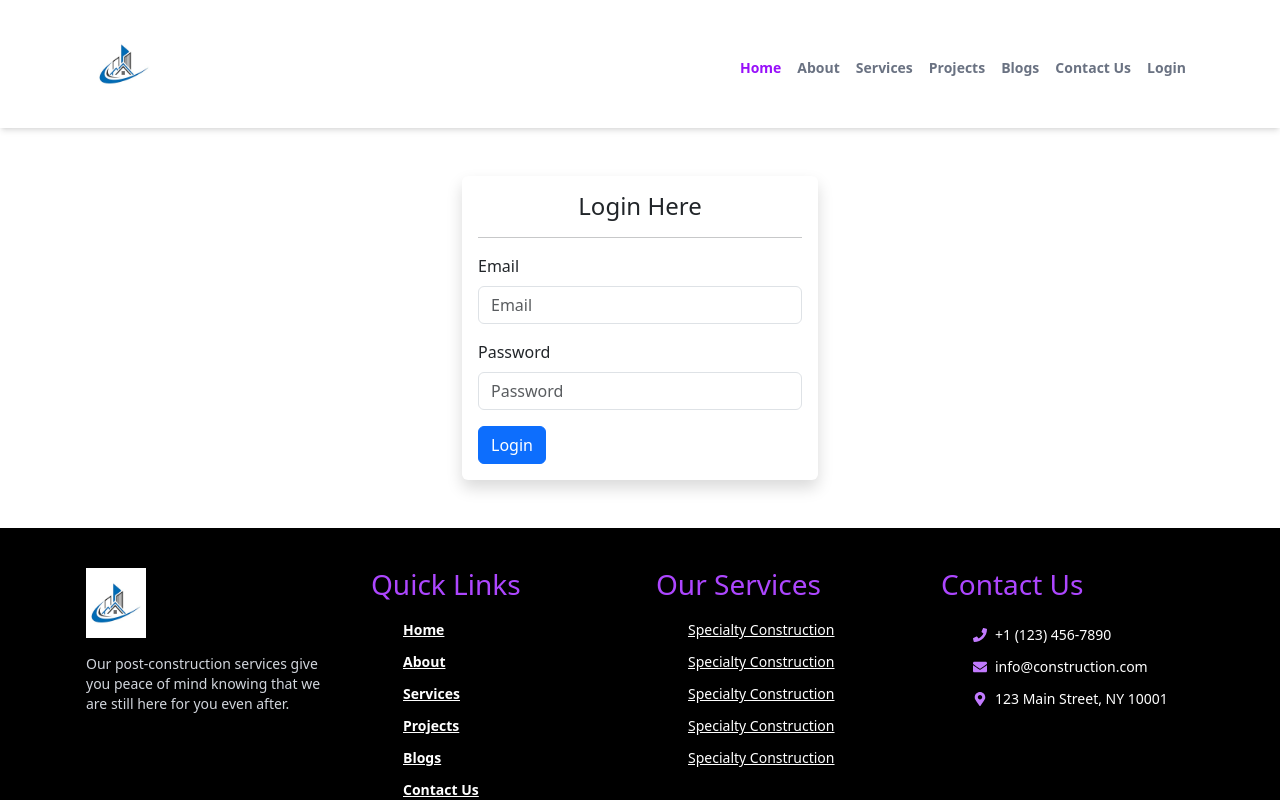
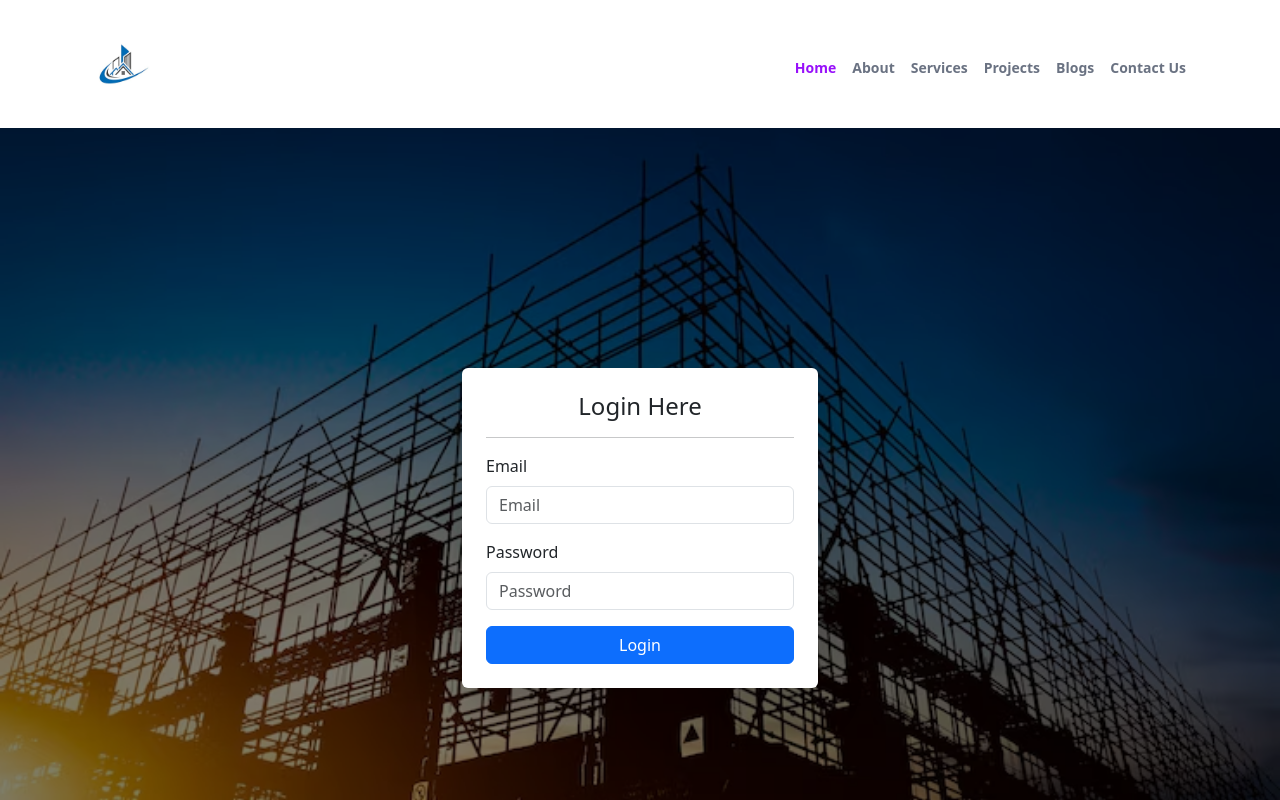
Before and after one commit to cseishrakul/construction, a React (Vite) app in the folder frontend/: page /admin/login in a window 1280 px wide. Shown: the top 800 px of the page. Built offline with nearby package versions, Linux system fonts and the light colour scheme.

Commit message:
Finally done

```diff
--- a/frontend/src/components/frontend/Footer.jsx
+++ b/frontend/src/components/frontend/Footer.jsx
@@ -1,8 +1,6 @@
-import React from "react";
 import { Link, NavLink, useLocation } from "react-router-dom";
 import { FaPhone, FaEnvelope, FaMapMarkerAlt } from "react-icons/fa";
 import logo from "../../assets/logo.jpg";
-
 const Footer = () => {
   const location = useLocation();
 
@@ -28,7 +26,6 @@ const Footer = () => {
             </p>
           </div>
 
-          {/* Column 2: Quick Links */}
           <div className="w-full sm:w-1/2 lg:w-1/4 px-3 mb-8 md:mb-0">
             <h3 className="!text-purple-500 text-xl font-bold mb-3">
               Quick Links
@@ -52,25 +49,14 @@ const Footer = () => {
               ))}
             </ul>
           </div>
-
-          {/* Column 3: Services */}
           <div className="w-full sm:w-1/2 lg:w-1/4 px-3 mb-8 md:mb-0">
             <h3 className="!text-purple-500 text-xl font-bold mb-3">
-              Our Services
+              Working Hours
             </h3>
-            <ul className="space-y-2">
-              {Array(5)
-                .fill("Specialty Construction")
-                .map((service, index) => (
-                  <li key={index}>
-                    <Link
-                      to=""
-                      className="text-white hover:text-purple-400 no-underline text-sm"
-                    >
-                      {service}
-                    </Link>
-                  </li>
-                ))}
+            <ul className="text-sm text-white space-y-2">
+              <li>Mon - Fri: 9:00 AM - 6:00 PM</li>
+              <li>Saturday: 10:00 AM - 4:00 PM</li>
+              <li>Sunday: Closed</li>
             </ul>
           </div>
 
@@ -82,15 +68,15 @@ const Footer = () => {
             <ul className="space-y-3 text-sm text-white">
               <li className="flex items-center gap-2">
                 <FaPhone className="text-purple-400" />
-                <span>+1 (123) 456-7890</span>
+                <span>+880 1734 567890</span>
               </li>
               <li className="flex items-center gap-2">
                 <FaEnvelope className="text-purple-400" />
-                <span>info@construction.com</span>
+                <span>contact@buildCraft.com</span>
               </li>
               <li className="flex items-center gap-2">
                 <FaMapMarkerAlt className="text-purple-400" />
-                <span>123 Main Street, NY 10001</span>
+                <span>Sylhet, Bangladesh</span>
               </li>
             </ul>
           </div>
--- a/frontend/src/components/frontend/Menu.jsx
+++ b/frontend/src/components/frontend/Menu.jsx
@@ -12,7 +12,6 @@ const Menu = () => {
     { to: "/projects", label: "Projects" },
     { to: "/blogs", label: "Blogs" },
     { to: "/contact", label: "Contact Us" },
-    { to: "/admin/login", label: "Login" },
   ];
 
   const handleLinkClick = (link) => {
--- a/frontend/src/pages/backend/Login.jsx
+++ b/frontend/src/pages/backend/Login.jsx
@@ -3,20 +3,24 @@ import { useForm } from "react-hook-form";
 import { useNavigate } from "react-router-dom";
 import { toast } from "react-toastify";
 import { AuthContext } from "../../components/backend/context/Auth";
+import "./Login.css";
+import { apiurl } from "../../components/frontend/Http";
 
 const Login = () => {
   const { login } = useContext(AuthContext);
   const navigate = useNavigate();
+  const [isLoading, setIsLoading] = React.useState(false);
+
   const {
     register,
     handleSubmit,
-    watch,
     formState: { errors },
   } = useForm();
 
   const onSubmit = async (data) => {
+    setIsLoading(true);
     try {
-      const res = await fetch("https://construction-aqri.onrender.com/api/authenticate", {
+      const res = await fetch(apiurl + "authenticate", {
         method: "POST",
         headers: {
           "Content-type": "application/json",
@@ -25,7 +29,6 @@ const Login = () => {
       });
 
       const result = await res.json();
-      // console.log(result);
 
       if (result.status === false) {
         toast.error(result.errors || "Login failed");
@@ -42,33 +45,26 @@ const Login = () => {
     } catch (error) {
       console.error(error);
       toast.error("Something went wrong");
+    } finally {
+      setIsLoading(false);
     }
   };
 
   return (
-    <div className="">
-      <main className="">
-        <div className="container my-5">
-          <div className="login-form my-5">
-            <div className="row">
-              <div className="col-4 mx-auto">
-                <div className="card border-0 shadow">
-                  <div className="card-body">
-                    <form
-                      action=""
-                      className=""
-                      onSubmit={handleSubmit(onSubmit)}
-                    >
+    <main className="login-bg">
+      <div className="container login-form-container">
+        <div className="row justify-content-center">
+          <div className="col-md-5 col-lg-4">
+            <div className="card border-0 shadow-lg">
+              <div className="card-body p-4">
+                <form onSubmit={handleSubmit(onSubmit)}>
                   <h4 className="mb-3 text-center">Login Here</h4>
                   <hr />
                   <div className="mb-3">
-                        <label htmlFor="" className="form-label">
-                          Email
-                        </label>
+                    <label className="form-label">Email</label>
                     <input
                       {...register("email", {
-                            required: "Valid is required",
-                            required: true,
+                        required: "Valid email is required",
                         pattern: {
                           value: /^[A-Z0-9._%+-]+@[A-Z0-9.-]+\.[A-Z]{2,}$/i,
                           message: "Please enter a valid email address",
@@ -77,19 +73,15 @@ const Login = () => {
                       type="email"
                       placeholder="Email"
                       className={`form-control ${
-                            errors.email && "is-invalid"
+                        errors.email ? "is-invalid" : ""
                       }`}
                     />
                     {errors.email && (
-                          <p className="invalid-feedback">
-                            {errors.email?.message}
-                          </p>
+                      <p className="invalid-feedback">{errors.email.message}</p>
                     )}
                   </div>
                   <div className="mb-3">
-                        <label htmlFor="" className="form-label">
-                          Password
-                        </label>
+                    <label className="form-label">Password</label>
                     <input
                       {...register("password", {
                         required: "Password is required",
@@ -97,25 +89,40 @@ const Login = () => {
                       type="password"
                       placeholder="Password"
                       className={`form-control ${
-                            errors.password && "is-invalid"
+                        errors.password ? "is-invalid" : ""
                       }`}
                     />
                     {errors.password && (
                       <p className="invalid-feedback">
-                            {errors.password?.message}
+                        {errors.password.message}
                       </p>
                     )}
                   </div>
-                      <button className="btn btn-primary">Login</button>
+                  <button
+                    className="btn btn-primary w-100"
+                    type="submit"
+                    disabled={isLoading}
+                  >
+                    {isLoading ? (
+                      <>
+                        <span
+                          className="spinner-border spinner-border-sm me-2"
+                          role="status"
+                          aria-hidden="true"
+                        ></span>
+                        Logging in...
+                      </>
+                    ) : (
+                      "Login"
+                    )}
+                  </button>
                 </form>
               </div>
             </div>
           </div>
         </div>
       </div>
-        </div>
     </main>
-    </div>
   );
 };
 
--- /dev/null
+++ b/frontend/src/pages/backend/login.css
@@ -0,0 +1,26 @@
+.login-bg {
+  background-image: url('../../../public/login-bg.avif');
+  background-size: cover;
+  background-position: center;
+  position: relative;
+  min-height: 100vh;
+  display: flex;
+  align-items: center;
+  justify-content: center;
+}
+
+.login-bg::before {
+  content: "";
+  position: absolute;
+  top: 0;
+  left: 0;
+  width: 100%;
+  height: 100%;
+  background-color: rgba(0, 0, 0, 0.5);
+  z-index: 1;
+}
+
+.login-form-container {
+  position: relative;
+  z-index: 2;
+}
--- a/frontend/src/pages/frontend/ContactUs.jsx
+++ b/frontend/src/pages/frontend/ContactUs.jsx
@@ -1,4 +1,4 @@
-import React from "react";
+import React, { useState } from "react";
 import heroImg from "../../assets/about-us.jpg";
 import Hero from "../../components/frontend/Hero";
 import { useForm } from "react-hook-form";
@@ -6,15 +6,17 @@ import { apiurl } from "../../components/frontend/Http";
 import { toast } from "react-toastify";
 
 const ContactUs = () => {
+  const [isLoading, setIsLoading] = useState(false);
   const {
     register,
     handleSubmit,
-    watch,
     reset,
     formState: { errors },
   } = useForm();
 
   const onSubmit = async (data) => {
+    setIsLoading(true);
+    try {
       const res = await fetch(apiurl + "contact-now", {
         method: "POST",
         headers: {
@@ -24,11 +26,17 @@ const ContactUs = () => {
       });
       const result = await res.json();
 
-    if (result.status == true) {
+      if (result.status === true) {
         toast.success(result.message);
         reset();
       } else {
         toast.error(result.message);
+      }
+    } catch (error) {
+      console.error(error);
+      toast.error("Something went wrong");
+    } finally {
+      setIsLoading(false);
     }
   };
 
@@ -50,13 +58,13 @@ const ContactUs = () => {
                   Contact Info
                 </h3>
                 <p className="text-sm text-gray-700 mb-2">
-                  <strong>Phone:</strong> +880 1234 567890
+                  <strong>Phone:</strong> +880 1734 567890
                 </p>
                 <p className="text-sm text-gray-700 mb-2">
-                  <strong>Email:</strong> contact@yourcompany.com
+                  <strong>Email:</strong> contact@buildCraft.com
                 </p>
                 <p className="text-sm text-gray-700">
-                  <strong>Address:</strong> 123 Street, Dhaka, Bangladesh
+                  <strong>Address:</strong> Sylhet, Bangladesh
                 </p>
               </div>
             </div>
@@ -159,12 +167,12 @@ const ContactUs = () => {
                       </label>
                       <textarea
                         {...register("message", {
-                          required: "The message number is required",
+                          required: "The message is required",
                         })}
                         rows="4"
                         placeholder="Your message..."
                         className={`w-full border border-gray-300 rounded-md p-2 form-control ${
-                          errors.phone ? "is-invalid" : ""
+                          errors.message ? "is-invalid" : ""
                         }`}
                       ></textarea>
                       {errors.message && (
@@ -174,11 +182,24 @@ const ContactUs = () => {
                       )}
                     </div>
                   </div>
+
                   <button
                     type="submit"
                     className="bg-purple-600 text-white py-2 px-6 !rounded-md hover:bg-purple-700 transition"
+                    disabled={isLoading}
                   >
-                    Send Message
+                    {isLoading ? (
+                      <>
+                        <span
+                          className="spinner-border spinner-border-sm me-2"
+                          role="status"
+                          aria-hidden="true"
+                        ></span>
+                        Sending...
+                      </>
+                    ) : (
+                      "Send Message"
+                    )}
                   </button>
                 </form>
               </div>
```
Also changed, not shown: frontend/public/login-bg.avif (added). Lines whose indentation alone changed are shown as unchanged.
